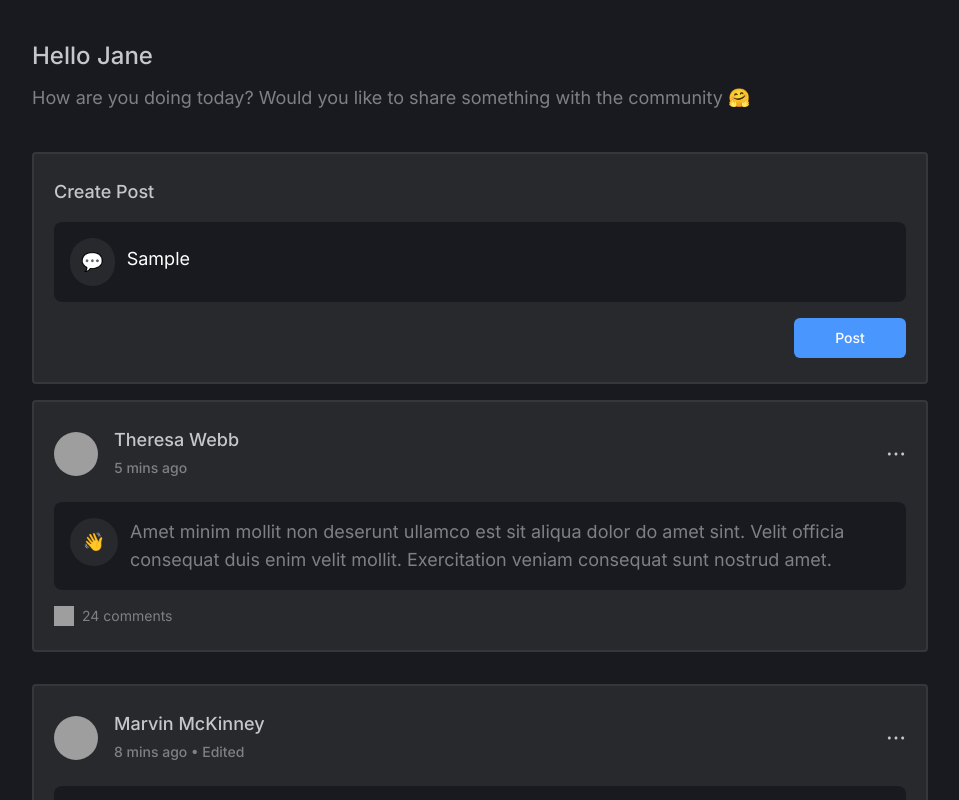
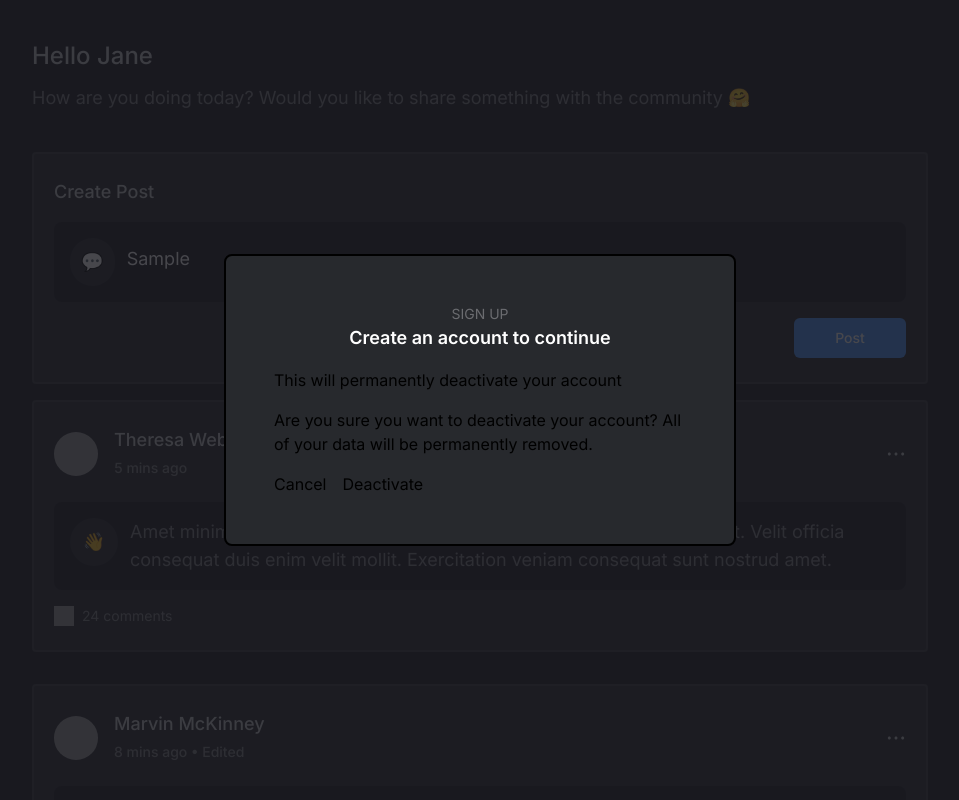
Before and after one commit to sleepyArpan/atlys-assignment, a React (Vite) app: page / in a window 1280 px wide. Both pictures are taken after typing "Sample" into the empty fields and a click on the button "Post". Shown: the top 800 px of the page, without its empty margins (160-1119 px from the left). Built offline with nearby package versions, Linux system fonts and the light colour scheme; grey boxes are pictures that could not be loaded.

Commit message:
add headless ui and hook up login form with home page

```diff
--- a/package.json
+++ b/package.json
@@ -10,6 +10,7 @@
     "preview": "vite preview"
   },
   "dependencies": {
+    "@headlessui/react": "^2.1.0",
     "react": "^18.3.1",
     "react-dom": "^18.3.1",
     "react-router-dom": "^6.23.1"
--- a/src/components/Button.tsx
+++ b/src/components/Button.tsx
@@ -1,12 +1,18 @@
 import { types } from '../utils';
+
+type ButtonProps = types.CommonComponentProps & {
+  onClick: () => void;
+};
 
 export default function Button({
   children,
   className = '',
-}: types.CommonComponentProps) {
+  onClick,
+}: ButtonProps) {
   return (
     <button
-      className={`inline-flex items-center justify-center rounded-md text-sm font-medium bg-blue text-white h-10 px-4 py-2 ${className}`}>
+      className={`inline-flex items-center justify-center rounded-md text-sm font-medium bg-blue text-white h-10 px-4 py-2 ${className}`}
+      onClick={onClick}>
       {children}
     </button>
   );
--- /dev/null
+++ b/src/components/Dialog.tsx
@@ -0,0 +1,45 @@
+import {
+  Description,
+  Dialog as HeadlessUIDialog,
+  DialogPanel,
+  DialogTitle,
+  DialogBackdrop,
+} from '@headlessui/react';
+
+type DialogProps = {
+  isOpen: boolean;
+  onClose: () => void;
+};
+
+function Dialog({ isOpen, onClose }: DialogProps) {
+  return (
+    <HeadlessUIDialog open={isOpen} onClose={onClose} className='relative z-50'>
+      <DialogBackdrop className='fixed inset-0 bg-black/80' />
+      <div className='fixed inset-0 flex w-screen items-center justify-center p-4'>
+        <DialogPanel className='max-w-lg space-y-4 bg-gray-500 p-12 border-2 rounded-lg'>
+          <DialogTitle
+            as='div'
+            className='flex flex-col justify-center items-center'>
+            <div className='text-[#6B6C70] text-sm'>SIGN UP</div>
+            <div className='text-white text-lg font-semibold'>
+              Create an account to continue
+            </div>
+          </DialogTitle>
+          <Description>
+            This will permanently deactivate your account
+          </Description>
+          <p>
+            Are you sure you want to deactivate your account? All of your data
+            will be permanently removed.
+          </p>
+          <div className='flex gap-4'>
+            <button onClick={onClose}>Cancel</button>
+            <button onClick={onClose}>Deactivate</button>
+          </div>
+        </DialogPanel>
+      </div>
+    </HeadlessUIDialog>
+  );
+}
+
+export default Dialog;
--- a/src/components/PostedCard.tsx
+++ b/src/components/PostedCard.tsx
@@ -2,7 +2,7 @@ import Card from './Card';
 import chatIcon from '../assets/chat-icon.svg';
 import hamburgerIcon from '../assets/hamburger-icon.svg';
 
-interface PostedCardProps {
+type PostedCardProps = {
   className?: string;
   user: { name: string; profilePic: string };
   post: {
@@ -12,7 +12,7 @@ interface PostedCardProps {
     emoji: string;
     isEdited?: boolean;
   };
-}
+};
 
 export default function PostedCard({
   className = '',
--- a/src/components/index.ts
+++ b/src/components/index.ts
@@ -1,5 +1,6 @@
 import Button from './Button';
 import Card from './Card';
 import PostedCard from './PostedCard';
+import Dialog from './Dialog';
 
-export { Button, Card, PostedCard };
+export { Button, Card, PostedCard, Dialog };
--- a/src/pages/Home.tsx
+++ b/src/pages/Home.tsx
@@ -1,7 +1,10 @@
-import { Button, Card, PostedCard } from '../components';
+import { useState } from 'react';
+import { Button, Card, Dialog, PostedCard } from '../components';
 import data from '../data';
 
 export default function Home() {
+  const [showLoginModal, setShowLoginModal] = useState(false);
+
   return (
     <>
       <h1 className='mt-10 text-gray-300 text-2xl font-medium'>Hello Jane</h1>
@@ -27,7 +30,11 @@ export default function Home() {
             placeholder='How are you feeling today?'
           />
         </div>
-        <Button className='mt-4 w-28 ml-auto'>Post</Button>
+        <Button
+          className='mt-4 w-28 ml-auto'
+          onClick={() => setShowLoginModal(true)}>
+          Post
+        </Button>
       </Card>
       {data.map(postDetails => (
         <PostedCard
@@ -36,6 +43,10 @@ export default function Home() {
           key={postDetails.user.id}
         />
       ))}
+      <Dialog
+        isOpen={showLoginModal}
+        onClose={() => setShowLoginModal(false)}
+      />
     </>
   );
 }
--- a/src/utils/types.ts
+++ b/src/utils/types.ts
@@ -1,4 +1,4 @@
-export interface CommonComponentProps {
+export type CommonComponentProps = {
   children: React.ReactNode;
   className?: string;
-}
+};
```
Also changed, not shown: 1 other file (tests, documents, lock files or other folders).
